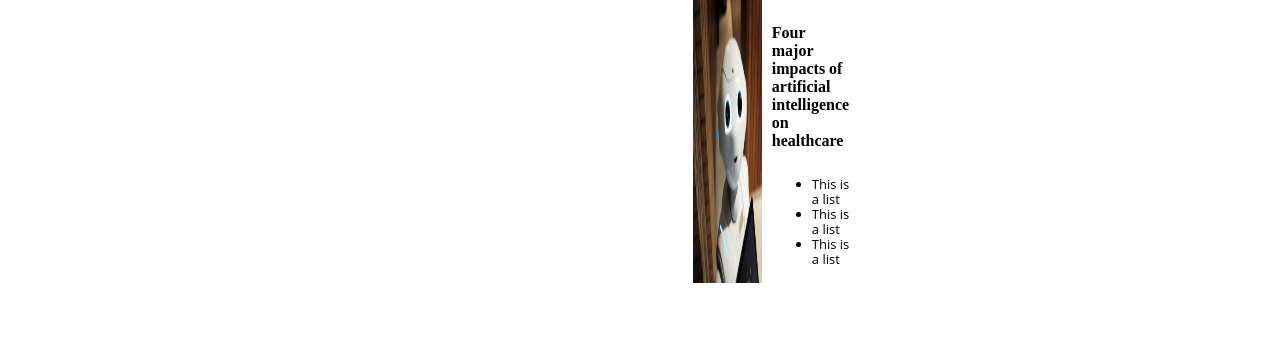
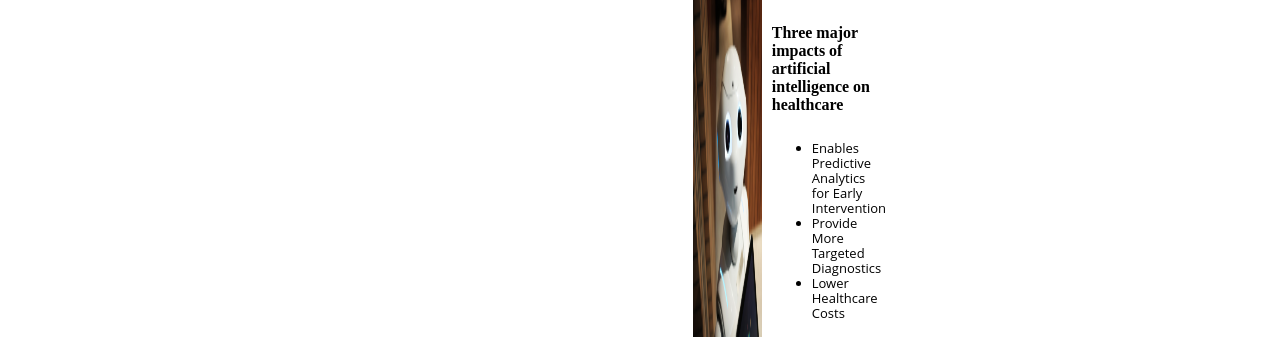
Before and after one commit to saravrg/grupp7, a plain HTML site: page index.html in a window 1280 px wide. Shown: the part 933-1285 px from the top of the page. Before the commit the page ends 1231 px from the top, so only its background shows below. Drawn offline with Linux system fonts and the light colour scheme.

Commit message:
Changed text in article 4

```diff
--- a/index.html
+++ b/index.html
@@ -95,12 +95,12 @@
     <article class="article4">
         <img class="img4" src="Images/Pic4.jpg" alt="Artificial intelligence">
           <section class="section4">
-              <h1>Four major impacts of artificial
+              <h1>Three major impacts of artificial
                 intelligence on healthcare</h1>
                   <ul>
-                    <li>This is a list</li>
-                    <li>This is a list</li>
-                    <li>This is a list</li>
+                    <li>Enables Predictive Analytics for Early Intervention</li>
+                    <li>Provide More Targeted Diagnostics</li>
+                    <li>Lower Healthcare Costs</li>
                   </ul>
         </section>
     </article>
```
